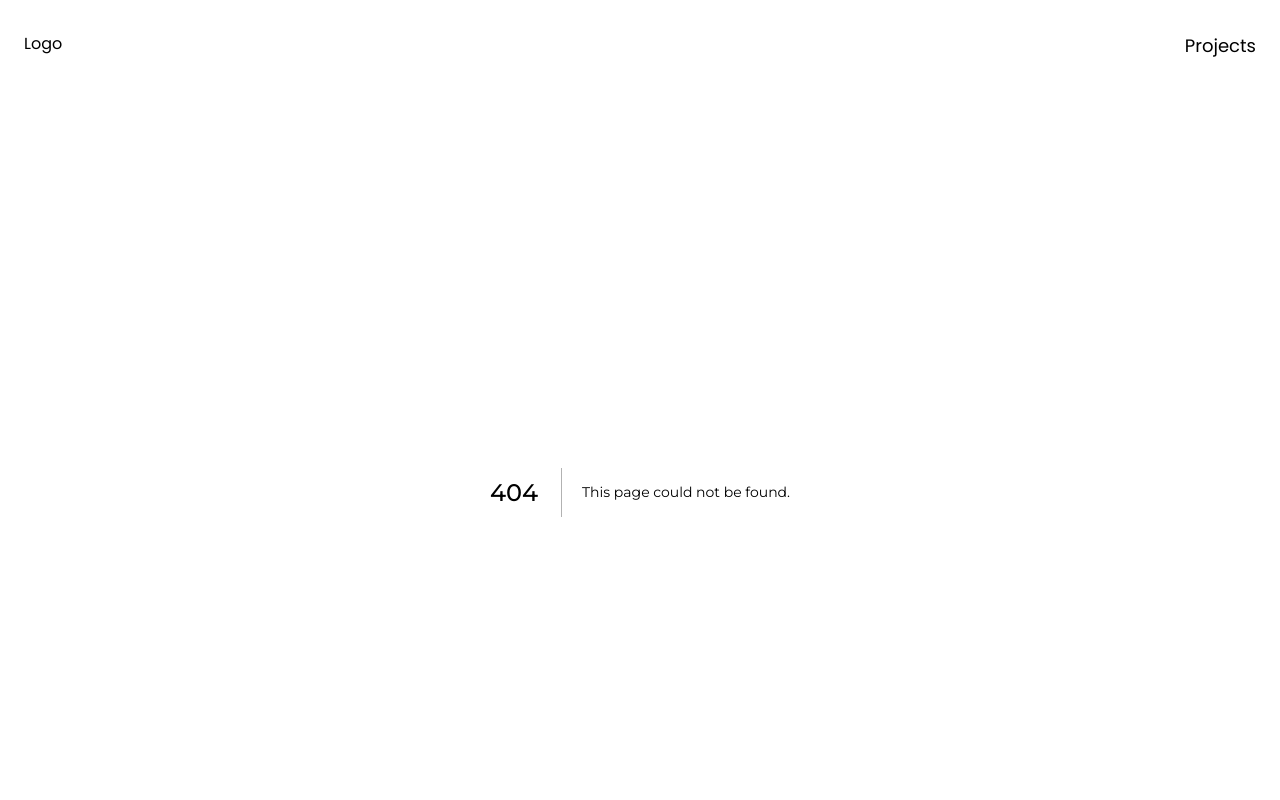
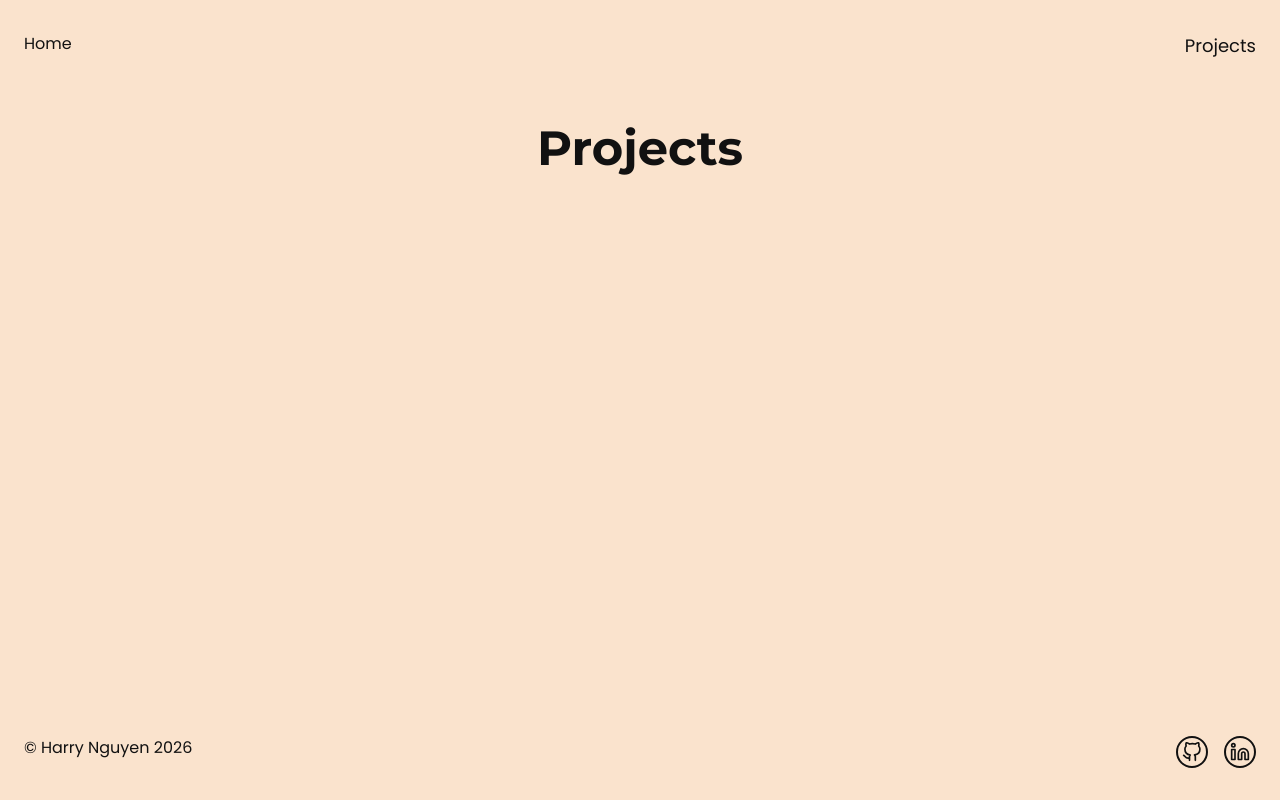
Before and after one commit to harry-nguyen-1234/Portfolio, a Next.js app: page /projects in a window 1280 px wide. Before the commit this address had no page. Shown: the top 800 px of the page. Built offline with nearby package versions, Linux system fonts and the light colour scheme.

Commit message:
Init projects page

```diff
--- a/app/layout.tsx
+++ b/app/layout.tsx
@@ -26,7 +26,7 @@ export default function RootLayout({ children, }: { children: React.ReactNode })
     <html lang="en" className={`${montserrat.variable} ${poppins.variable} h-full antialiased px-6`}>
       <body className="min-h-full flex flex-col mx-auto w-full max-w-screen-2xl">
         <header className="py-8 flex justify-between">
-          <p>Logo</p>
+          <Link href='/'>Home</Link>
           <nav>
             <Link className="hyperlink text-lg p-4 -mr-4" href='/projects'>
               <span>Projects</span>
--- a/app/page.tsx
+++ b/app/page.tsx
@@ -2,7 +2,7 @@ import Image from "next/image";
 
 export default function Home() {
   return <>
-    <main id="about-me" className="h-full container py-8 flex flex-col justify-center self-center flex-grow max-w-screen-lg">
+    <main id="about-me" className="h-full container py-8 flex flex-col justify-center self-center grow max-w-5xl">
       <div className="flex flex-col md:flex-row gap-8 lg:gap-16 items-center">
         <Image className="rounded-full border-foreground border-4" src="/profile.png" alt="Picture of the site author" width={300} height={300} loading="eager" />
         <article className="text-justify flex flex-col gap-4" id="about-me-blurb">
--- /dev/null
+++ b/app/projects/page.tsx
@@ -0,0 +1,7 @@
+export default function Projects() {
+    return <>
+        <main id="about-me" className="h-full container py-8 flex flex-col self-center grow">
+            <h1 className="font-bold text-5xl text-center">Projects</h1>
+        </main>
+    </>;
+}
```
